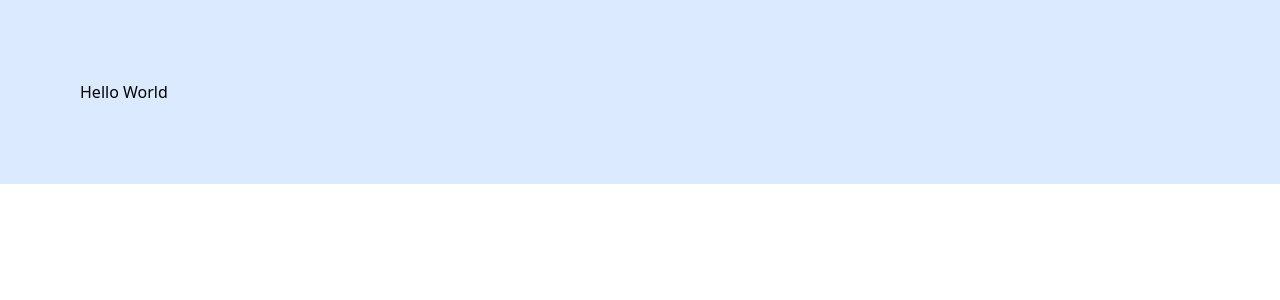
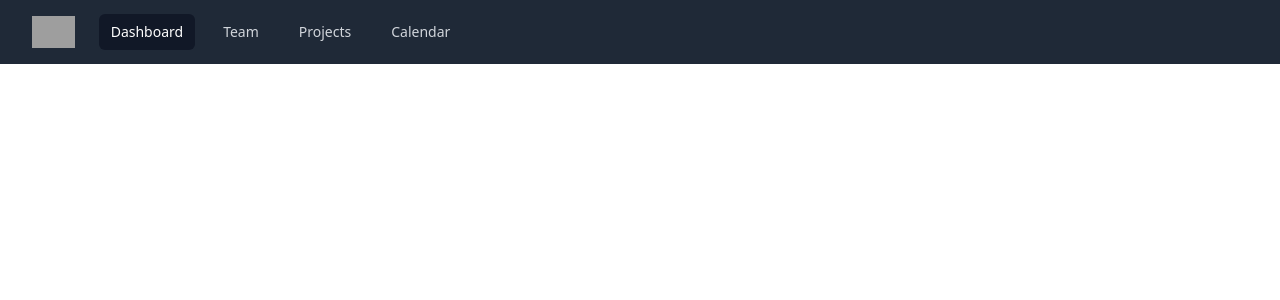
Before and after one commit to markpackham/NuxtGraphQL2023, a Nuxt app: page / in a window 1280 px wide. Shown: the top 300 px of the page. Built offline with nearby package versions, Linux system fonts and the light colour scheme; grey boxes are pictures that could not be loaded.

Commit message:
use SiteHeader (look mum no imports)
https://youtu.be/eXSVyfBLtnY?t=472

```diff
--- a/app.vue
+++ b/app.vue
@@ -1,5 +1,5 @@
 <template>
-  <div class="bg-blue-100 p-20">
-    <h1>Hello World</h1>
+  <div>
+    <SiteHeader />
   </div>
 </template>
```
